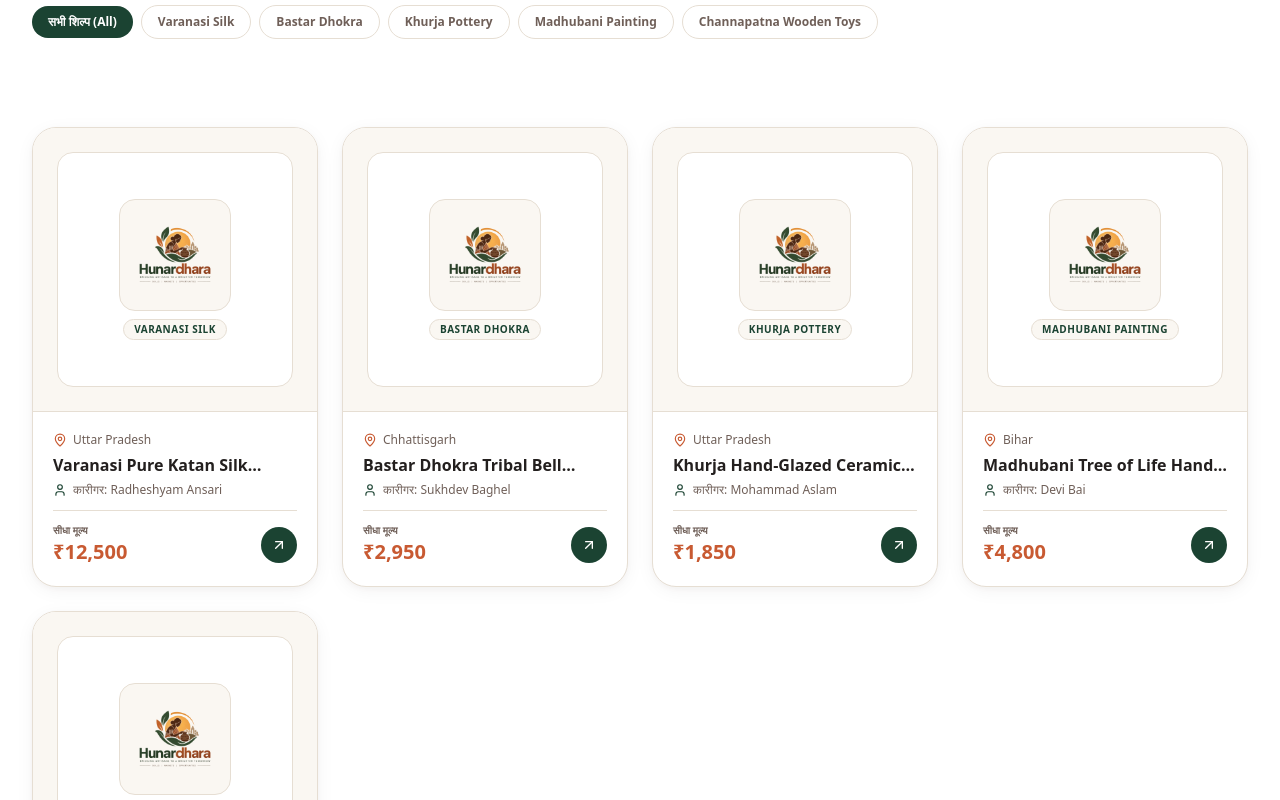
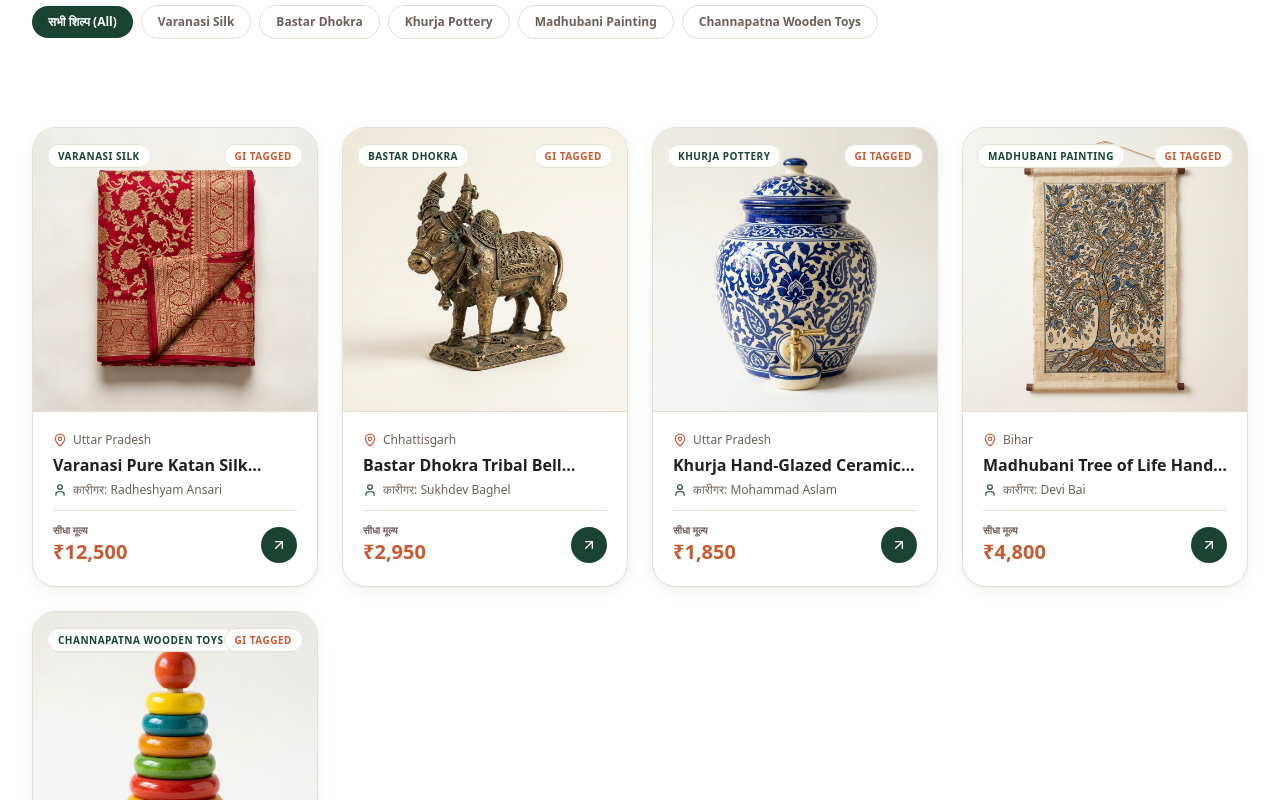
Before and after one commit to chillpill999/hunardhara-artisan-platform, a Next.js app in the folder web-portal/: page / in a window 1280 px wide. Shown: the part 760-1560 px from the top of the page. Built offline with nearby package versions, Linux system fonts and the light colour scheme; no server answers.

Commit message:
fix(catalogue): render authentic AI craft images in CraftCard, CraftDetailClient, and artisan dashboard

```diff
--- a/web-portal/src/app/artisan/page.tsx
+++ b/web-portal/src/app/artisan/page.tsx
@@ -39,7 +39,7 @@ export default function ArtisanPortalPage() {
       status: 'Live',
       days: 10,
       ordersCount: 4,
-      image: '/logo.png',
+      image: '/static/studio/varanasi_silk.jpg',
     },
     {
       id: 'prod-002',
@@ -49,7 +49,7 @@ export default function ArtisanPortalPage() {
       status: 'Live',
       days: 4,
       ordersCount: 7,
-      image: '/logo.png',
+      image: '/static/studio/bastar_dhokra.jpg',
     },
   ];
 
@@ -274,8 +274,8 @@ export default function ArtisanPortalPage() {
                     className="p-3.5 bg-[#faf7f2] rounded-2xl border border-[#e6ded3] flex items-center justify-between gap-3"
                   >
                     <div className="flex items-center gap-3">
-                      <div className="w-12 h-12 rounded-xl bg-white border border-[#e6ded3] overflow-hidden p-1 shrink-0">
-                        <img src={p.image} alt={p.title} className="w-full h-full object-contain" />
+                      <div className="w-12 h-12 rounded-xl bg-white border border-[#e6ded3] overflow-hidden shrink-0">
+                        <img src={p.image} alt={p.title} className="w-full h-full object-cover" />
                       </div>
                       <div>
                         <h4 className="font-sans font-bold text-xs sm:text-sm text-[#231f1e] line-clamp-1">
@@ -367,8 +367,8 @@ export default function ArtisanPortalPage() {
                   className="bg-white rounded-3xl border border-[#e6ded3] p-4 bento-shadow space-y-3"
                 >
                   <div className="flex items-center gap-3">
-                    <div className="w-16 h-16 rounded-2xl bg-[#faf7f2] border border-[#e6ded3] overflow-hidden p-2 shrink-0">
-                      <img src={p.image} alt={p.title} className="w-full h-full object-contain" />
+                    <div className="w-16 h-16 rounded-2xl bg-[#faf7f2] border border-[#e6ded3] overflow-hidden shrink-0">
+                      <img src={p.image} alt={p.title} className="w-full h-full object-cover" />
                     </div>
                     <div className="flex-1 min-w-0">
                       <h4 className="font-sans font-bold text-sm text-[#231f1e] line-clamp-1">
--- a/web-portal/src/components/CraftCard.tsx
+++ b/web-portal/src/components/CraftCard.tsx
@@ -12,19 +12,34 @@ export default function CraftCard({ product }: CraftCardProps) {
   return (
     <div className="group bg-white rounded-3xl border border-[#e6ded3] bento-shadow hover:border-[#c85a32] transition-all duration-300 flex flex-col overflow-hidden">
       {/* Product Image */}
-      <Link href={`/craft/${product.id}`} className="block relative aspect-square w-full bg-[#faf7f2] overflow-hidden p-6 border-b border-[#e6ded3]">
-        <div className="w-full h-full rounded-2xl bg-white flex flex-col items-center justify-center relative p-4 text-center group-hover:scale-105 transition-transform duration-300 border border-[#e6ded3]">
-          <div className="w-28 h-28 rounded-2xl bg-[#faf7f2] border border-[#e6ded3] flex items-center justify-center p-3 shadow-2xs mb-2 overflow-hidden">
-            <img
-              src="/logo.png"
-              alt={product.craft_type}
-              className="w-full h-full object-contain"
-            />
-          </div>
-          <span className="text-[10px] font-bold text-[#1b4332] uppercase tracking-wider bg-[#faf7f2] px-2.5 py-0.5 rounded-full border border-[#e6ded3]">
+      <Link
+        href={`/craft/${product.id}`}
+        className="block relative aspect-square w-full bg-[#faf7f2] overflow-hidden border-b border-[#e6ded3]"
+      >
+        <img
+          src={product.studio_image_url || '/logo.png'}
+          alt={product.title_en}
+          className="w-full h-full object-cover group-hover:scale-105 transition-transform duration-500"
+          onError={(e) => {
+            (e.currentTarget as HTMLImageElement).src = '/logo.png';
+          }}
+        />
+
+        {/* Craft Badge */}
+        <div className="absolute top-3.5 left-3.5">
+          <span className="text-[10px] font-bold text-[#1b4332] uppercase tracking-wider bg-white/95 backdrop-blur-xs px-2.5 py-1 rounded-full border border-[#e6ded3] shadow-xs">
             {product.craft_type}
           </span>
         </div>
+
+        {/* GI Tag Badge if certified */}
+        {product.gi_certified && (
+          <div className="absolute top-3.5 right-3.5">
+            <span className="text-[10px] font-bold text-[#c85a32] uppercase tracking-wider bg-white/95 backdrop-blur-xs px-2.5 py-1 rounded-full border border-[#e6ded3] shadow-xs">
+              GI Tagged
+            </span>
+          </div>
+        )}
       </Link>
 
       {/* Card Content - Clean & Focused */}
--- a/web-portal/src/components/CraftDetailClient.tsx
+++ b/web-portal/src/components/CraftDetailClient.tsx
@@ -86,28 +86,30 @@ export default function CraftDetailClient({ initialProduct, id }: CraftDetailCli
       <div className="grid grid-cols-1 lg:grid-cols-2 gap-8 lg:gap-12 items-start">
         {/* Left Column: Visual Presentation */}
         <div className="space-y-4">
-          <div className="relative aspect-square w-full rounded-3xl bg-[#faf7f2] border border-[#e6ded3] overflow-hidden p-6 sm:p-8 flex flex-col items-center justify-center text-center bento-shadow">
-            <div className={`w-full h-full rounded-2xl flex flex-col items-center justify-center p-6 sm:p-8 transition-all duration-500 ${showOriginal ? 'bg-[#f4ede4]' : 'bg-white'}`}>
-              <div className="w-36 h-36 sm:w-44 sm:h-44 rounded-3xl bg-[#faf7f2] border border-[#e6ded3] flex items-center justify-center p-4 shadow-xs mb-4 overflow-hidden">
-                <img
-                  src="/logo.png"
-                  alt={product.title_en}
-                  className={`w-full h-full object-contain transition-all duration-500 ${showOriginal ? 'filter contrast-95' : 'drop-shadow-md'}`}
-                />
+          <div className="relative aspect-square w-full rounded-3xl bg-[#faf7f2] border border-[#e6ded3] overflow-hidden p-4 sm:p-6 flex items-center justify-center bento-shadow">
+            <div className={`w-full h-full rounded-2xl flex items-center justify-center p-3 transition-all duration-500 relative overflow-hidden ${showOriginal ? 'bg-[#f4ede4]' : 'bg-white'}`}>
+              <img
+                src={product.studio_image_url || '/logo.png'}
+                alt={product.title_en}
+                className={`max-w-full max-h-full object-contain rounded-xl transition-all duration-500 ${
+                  showOriginal ? 'filter sepia-[0.25] contrast-[0.95] brightness-[0.95]' : 'drop-shadow-md'
+                }`}
+                onError={(e) => {
+                  (e.currentTarget as HTMLImageElement).src = '/logo.png';
+                }}
+              />
+
+              {/* View Perspective Badge */}
+              <div className="absolute bottom-3 left-3 bg-white/95 backdrop-blur-xs text-[#231f1e] border border-[#e6ded3] text-[11px] font-semibold px-3 py-1 rounded-full shadow-xs">
+                {showOriginal ? 'कार्यशाला दृश्य (Workshop View)' : 'स्टूडियो प्रस्तुति (Studio Presentation)'}
               </div>
-              <span className="font-sans font-bold text-base text-[#231f1e]">
-                {showOriginal ? 'कार्यशाला का वास्तविक दृश्य (Workshop View)' : 'स्टूडियो प्रस्तुति (Studio Presentation)'}
-              </span>
-              <span className="text-xs text-[#6f5f58] mt-1 max-w-xs">
-                {showOriginal ? 'कार्यशाला का प्राकृतिक बैकग्राउंड व प्रकाश' : 'साफ व अलग किया गया ई-कॉमर्स कैनवास'}
-              </span>
             </div>
 
             {/* Subtle GI Provenance Badge */}
             {product.gi_certified && (
-              <div className="absolute top-5 left-5 bg-white text-[#1b4332] border border-[#e6ded3] text-[11px] font-bold px-3 py-1 rounded-full flex items-center gap-1.5 shadow-xs">
+              <div className="absolute top-5 left-5 bg-white/95 backdrop-blur-xs text-[#1b4332] border border-[#e6ded3] text-[11px] font-bold px-3 py-1 rounded-full flex items-center gap-1.5 shadow-xs">
                 <Award className="w-3.5 h-3.5 text-[#c85a32]" />
-                <span>GI Heritage Verified [Sample]</span>
+                <span>GI Heritage Verified</span>
               </div>
             )}
           </div>
```
